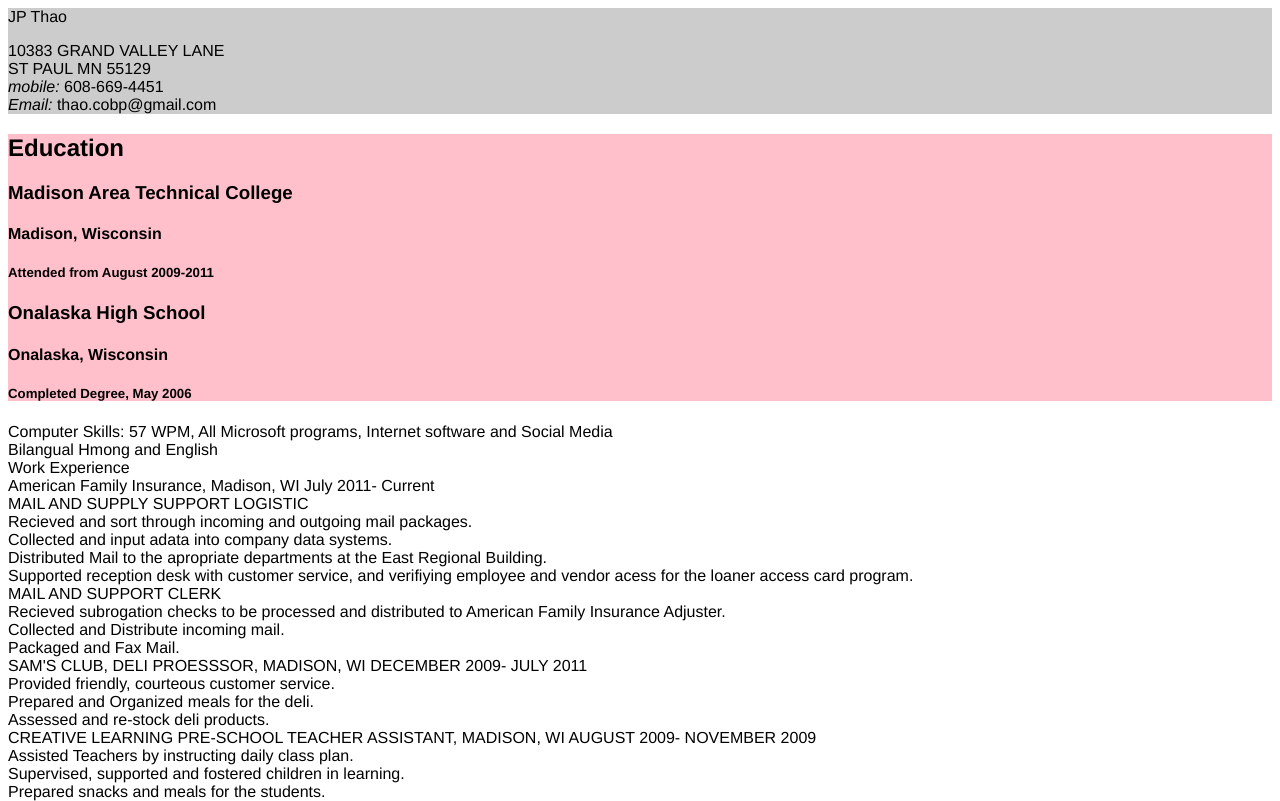
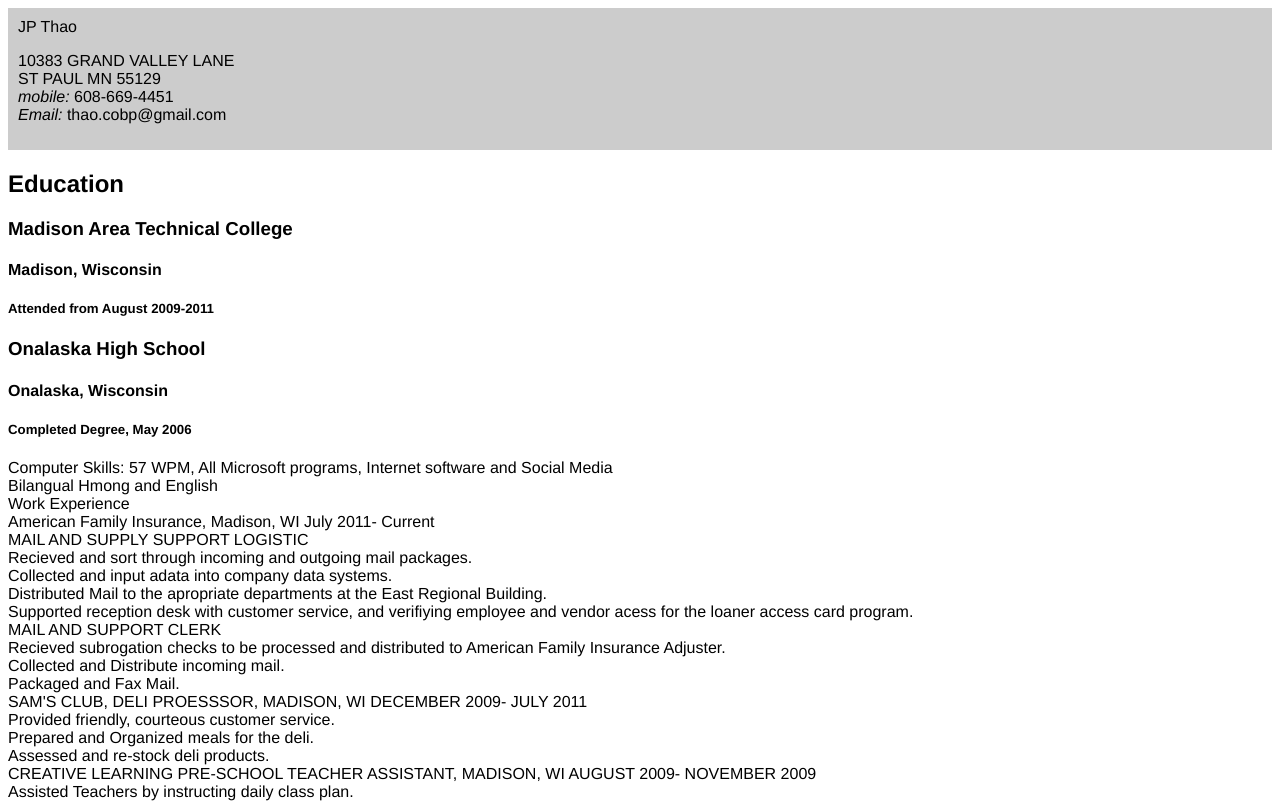
Before and after one commit to JPTHAO/JPTHAO.github.io, a plain HTML site: page index.html in a window 1280 px wide. Shown: the top 801 px of the page. Drawn offline with Linux system fonts and the light colour scheme.

Commit message:
added padding

```diff
--- a/style.css
+++ b/style.css
@@ -6,10 +6,7 @@ body
 .header
 {
   background: #cccccc;
-}
-.EDUCATION
-{
-  background: pink;
+  padding: 10px;
 }
 p.header
 {
```
